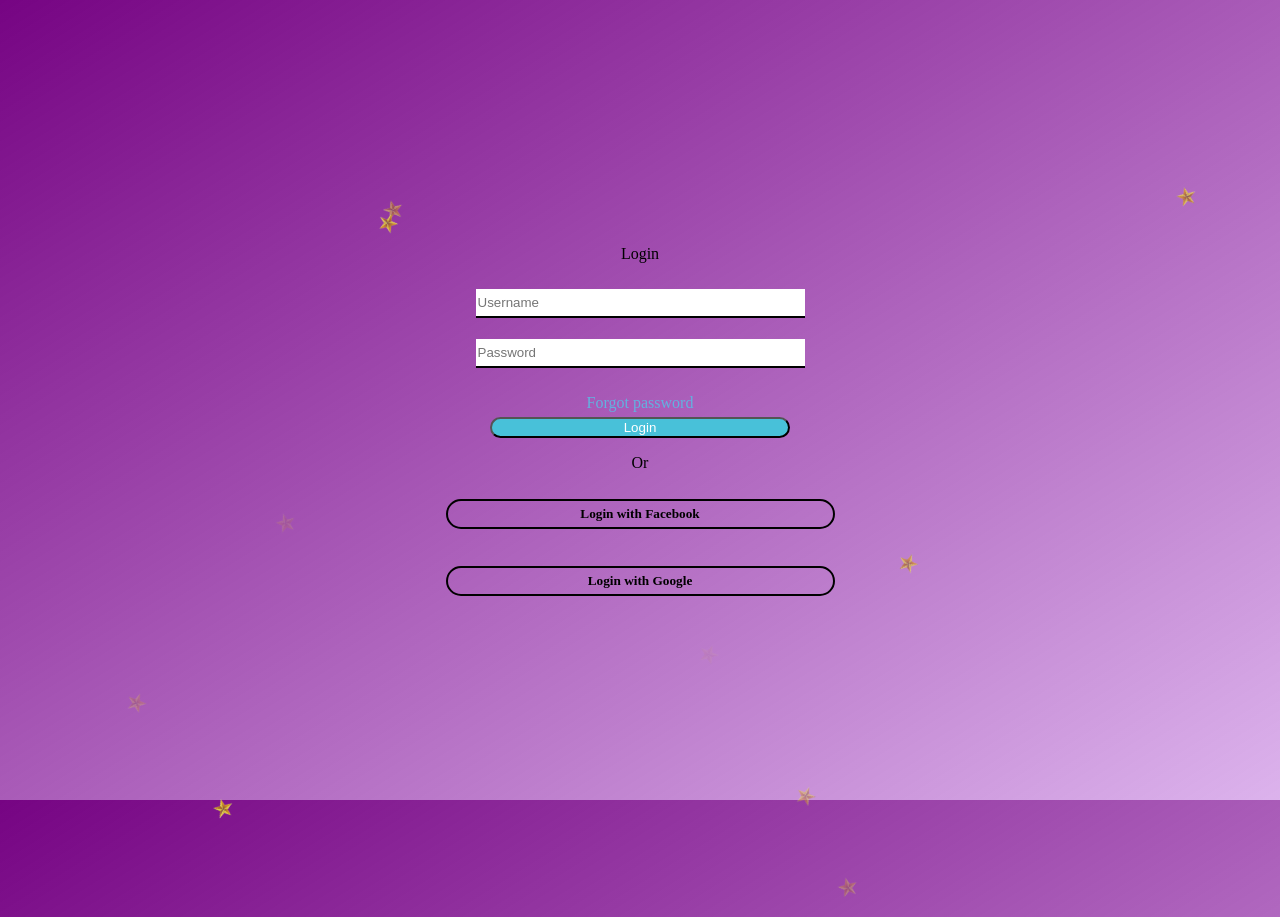
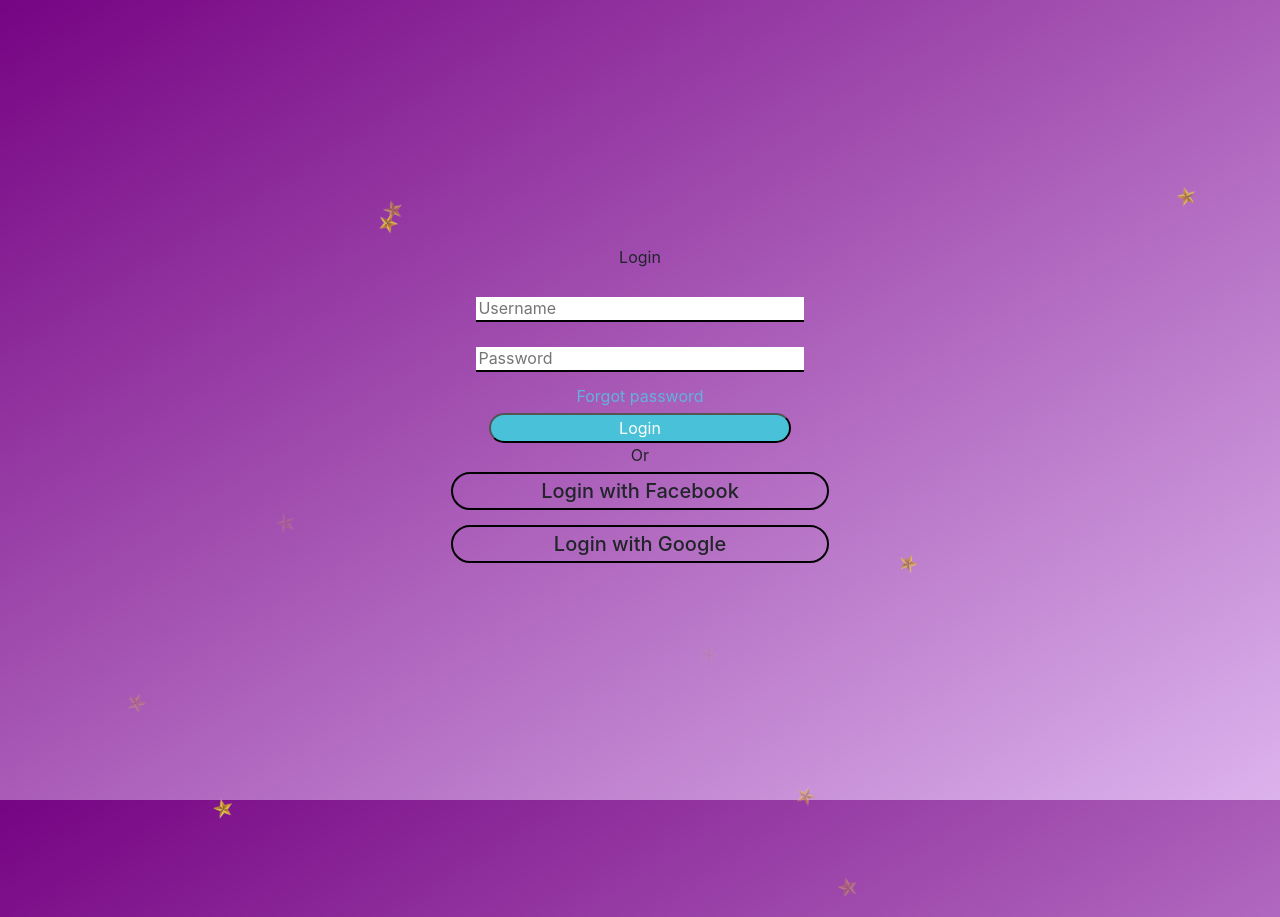
Before and after one commit to Quocsieu/Listen--music, a plain HTML site: page index.html in a window 1280 px wide. Drawn offline with nearby package versions, Linux system fonts and the light colour scheme; the site is published under a folder, as on GitHub Pages, so addresses that start at the root find nothing.

Commit message:
Update index.html

```diff
--- a/index.html
+++ b/index.html
@@ -5,7 +5,7 @@
     <meta name="viewport" content="width=device-width, initial-scale=1.0">
     <title>Document</title>
     <link rel="stylesheet" href="login-music.css">
-    <link rel="stylesheet" href="/bootstrap-5.3.7-dist/bootstrap-5.3.7-dist/css/bootstrap.min.css">
+    <link rel="stylesheet" href="css/bootstrap.min.css">
 </head>
 <body>
     <script>
```
